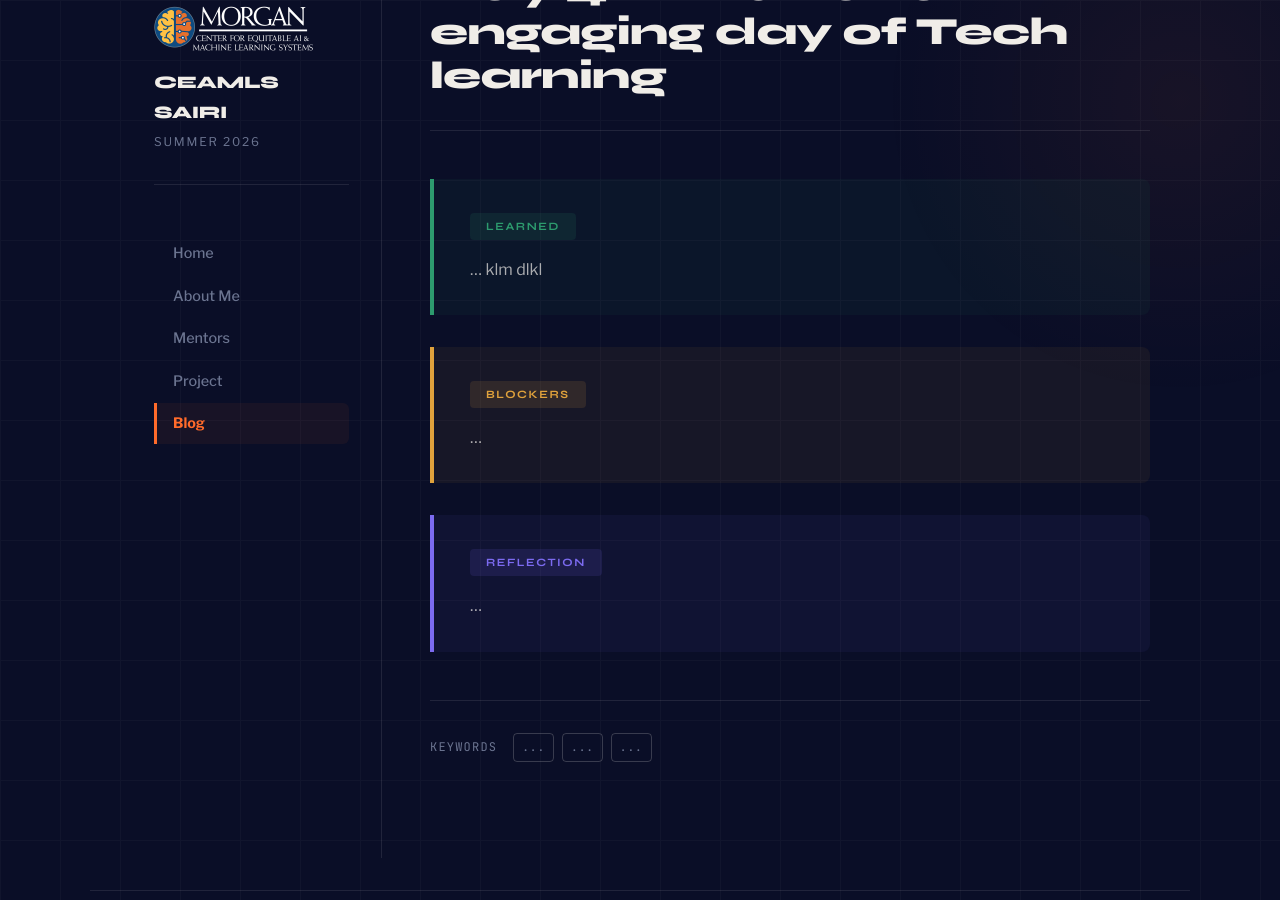
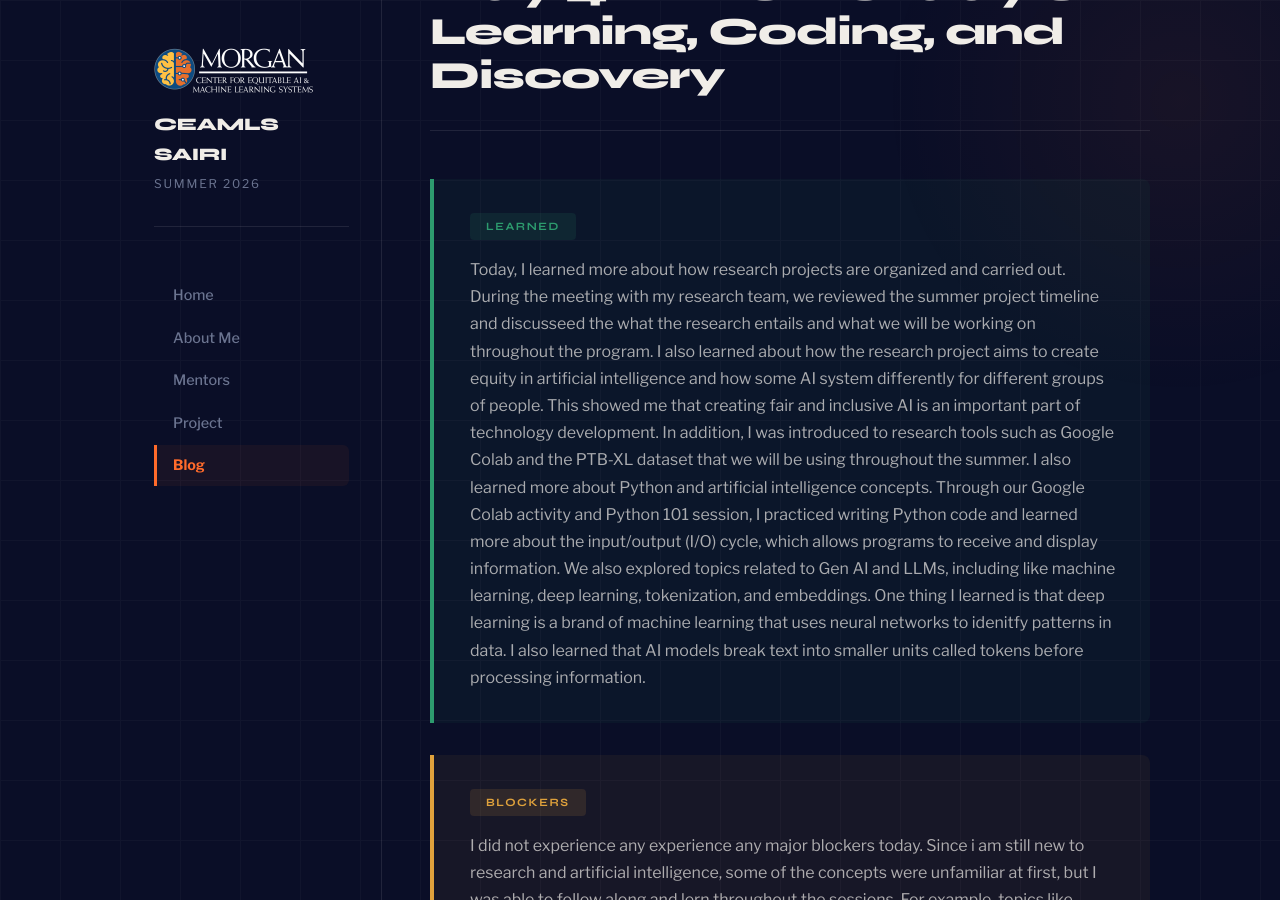
Before and after one commit to stephanieegwuchukwu-ai/stephanieegwuchukwu-aiceamls26.github.io, a Jekyll site: the page built from _posts/2026-05-29-day-4.md, in a window 1280 px wide and 900 px high, scrolled down 246 px. Built offline with Jekyll 4.4.1, drawn with Linux system fonts in a browser that asks for light colours; some of the changed text lies outside the part shown.

Commit message:
Update 2026-05-29-day-4.md

```diff
--- a/_posts/2026-05-29-day-4.md
+++ b/_posts/2026-05-29-day-4.md
@@ -1,16 +1,16 @@
 ---
 layout: post
-title: "Day 4 — A fun and engaging day of Tech learning"
+title: "Day 4 — Another day of Learning, Coding, and Discovery"
 date: 2026-05-29
 permalink: /day4.html
-tags: ["...", "...", "..."]
+tags: ["FutureInTech", "GenAI", "GoogleColab", "MachineLearning", "Growth"]
 
 what_i_learned: |
- ... klm dlkl
+ Today, I learned more about how research projects are organized and carried out. During the meeting with my research team, we reviewed the summer project timeline and discusseed the what the research entails and what we will be working on throughout the program. I also learned about how the research project aims to create equity in artificial intelligence and how some AI system differently for different groups of people. This showed me that creating fair and inclusive AI is an important part of technology development. In addition, I was introduced to research tools such as Google Colab and the PTB-XL dataset that we will be using throughout the summer. I also learned more about Python and artificial intelligence concepts. Through our Google Colab activity and Python 101 session, I practiced writing Python code and learned more about the input/output (I/O) cycle, which allows programs to receive and display information. We also explored topics related to Gen AI and LLMs, including like machine learning, deep learning, tokenization, and embeddings. One thing I learned is that deep learning is a brand of machine learning that uses neural networks to idenitfy patterns in data. I also learned that AI models break text into smaller units called tokens before processing information.
 
 blockers: |
- ...
+ I did not experience any experience any major blockers today. Since i am still new to research and artificial intelligence, some of the concepts were unfamiliar at first, but I was able to follow along and lern throughout the sessions. For example, topics like Generative AI, Tokenization and Embeddings are still new to me, so I know they will take time an practice to fully understand. Overall, I aspire to not pressure myself too much and put all the work in to succeed in this program.
 
 reflection: |
-  ...
+  I had fun playing the Kahoot games for intro to GenAI and LLMs and the activity where we had to determine whether images were AI-generated or not. What stood out most was learning how research, Python, and artificial intelligence all connect and work together. I'm more excited to continue exploring and growing in this CEAMLS program. Thank you.
 ---
```
